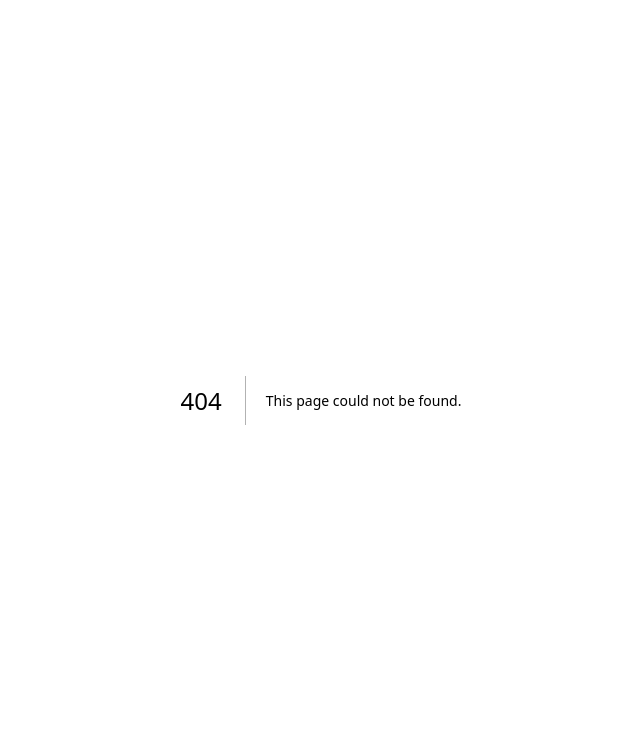
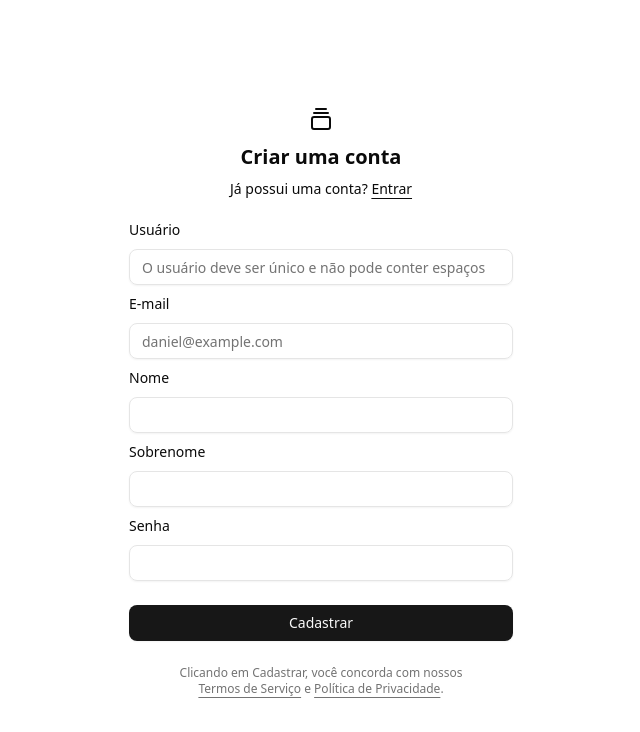
Before and after one commit to elc1090/project3-2025a-dbseitenfus-frontend, a Next.js app: page /signup in a window 1280 px wide. Before the commit this address had no page. Shown: the top 732 px of the page, without its empty margins (319-959 px from the left). Built offline with nearby package versions, Linux system fonts and the light colour scheme.

Commit message:
feat: create SignupPage

```diff
--- /dev/null
+++ b/src/app/signup/page.jsx
@@ -0,0 +1,13 @@
+import { LoginForm } from "@/components/login-form"
+import { SignupForm } from "@/components/signup-form";
+
+export default function SignupPage() {
+  return (
+    <div
+      className="bg-background flex min-h-svh flex-col items-center justify-center gap-6 p-6 md:p-10">
+      <div className="w-full max-w-sm">
+        <SignupForm />
+      </div>
+    </div>
+  );
+}
```
